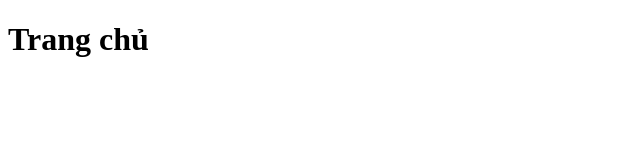
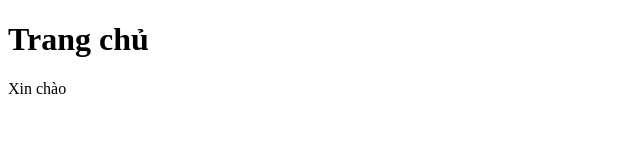
Before and after one commit to namdp-28tech/hoc-git, a plain HTML site: page index.html in a window 1280 px wide. Shown: the full height of the page, 0-640 px from the left. Drawn offline with Linux system fonts and the light colour scheme.

Commit message:
Cập nhật trang chủ

```diff
--- a/index.html
+++ b/index.html
@@ -7,5 +7,6 @@
 </head>
 <body>
   <h1>Trang chủ</h1>
+  <p>Xin chào</p>
 </body>
 </html>
```
